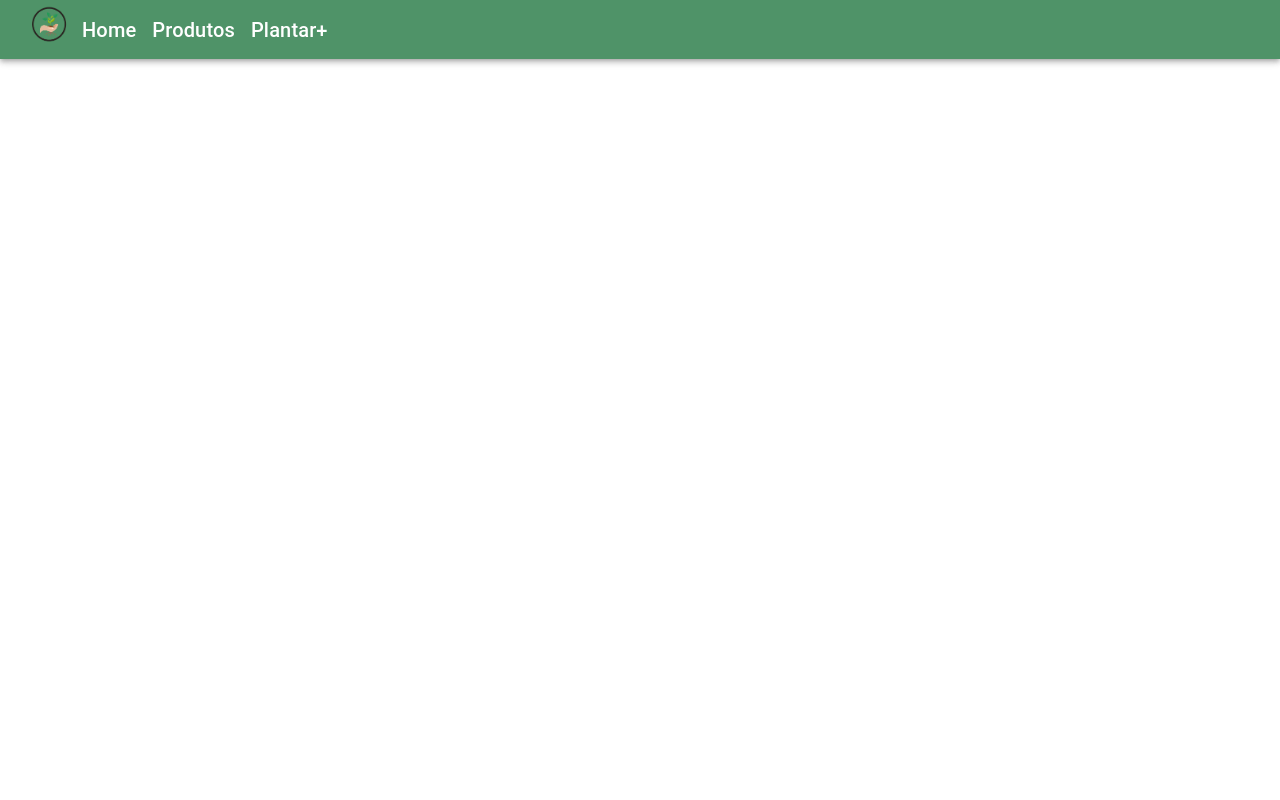
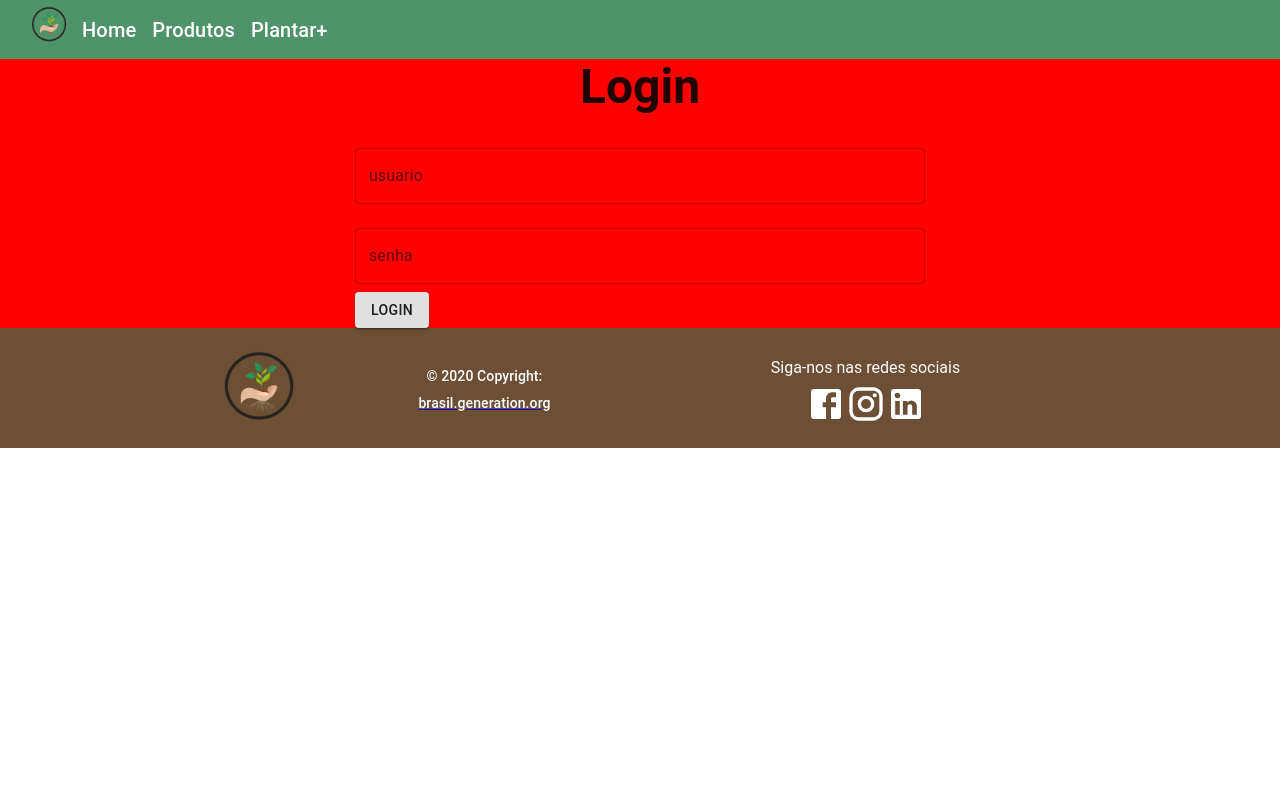
Before and after one commit to Colhetividade/Colhetividade_FrontEnd, a React (Vite) app: page / in a window 1280 px wide. Shown: the top 800 px of the page. Built offline with nearby package versions, Linux system fonts and the light colour scheme.

Commit message:
login e cadastro

```diff
--- a/src/App.tsx
+++ b/src/App.tsx
@@ -3,6 +3,7 @@ import { useState } from 'react'
 import reactLogo from './assets/react.svg'
 import Navbar from './components/statics/navbar/Navbar'
 import Footer from './components/statics/footer/Footer'
+import Login from './pages/login/Login'
 import './App.css'
 
 function App() {
@@ -11,13 +12,14 @@ function App() {
   return (
     <BrowserRouter>
       <Navbar />
-       <div style={{ minHeight: '100vh'}}>
+
      <Routes>
+        <Route path="/" element={<Login />} />
+    </Routes>
 
-    </Routes>
-    </div>
      <Footer/>
     </BrowserRouter>
+
   )
 }
 
--- a/src/pages/login/Login.css
+++ b/src/pages/login/Login.css
@@ -0,0 +1,11 @@
+*{padding: 0;
+    margin: 0;
+    box-sizing: border-box}
+
+.boxForm{
+background-color: red;
+display: flex;
+justify-content: center;
+align-items: center;
+height: 100%;
+}
--- a/src/pages/login/Login.tsx
+++ b/src/pages/login/Login.tsx
@@ -0,0 +1,22 @@
+import * as React from 'react';
+import Box from '@mui/material/Box';
+import {Grid, Typography, Button } from '@material-ui/core';
+import TextField from '@mui/material/TextField';
+import './Login.css'
+
+export default function Login() {
+    return (
+        <Grid className="boxForm" container >
+            <Grid >
+        <Box paddingX={20}>
+        <form action="">
+            <Typography variant='h3' gutterBottom color="textPrimary" component='h3' align='center' style={{fontWeight: 'bold'}}>Login</Typography>
+            <TextField id='usuario' label='usuario' variant='outlined' name='usuario' margin='normal' fullWidth></TextField>
+            <TextField id='senha' label='senha' variant='outlined' name='senha' margin='normal' fullWidth></TextField>
+            <Button variant="contained" >Login</Button>
+        </form>
+        </Box>
+        </Grid>
+      </Grid>
+      )
+}
```
Also changed, not shown: src/pages/cadastro/Cadastro.tsx (+25 -0 lines).
